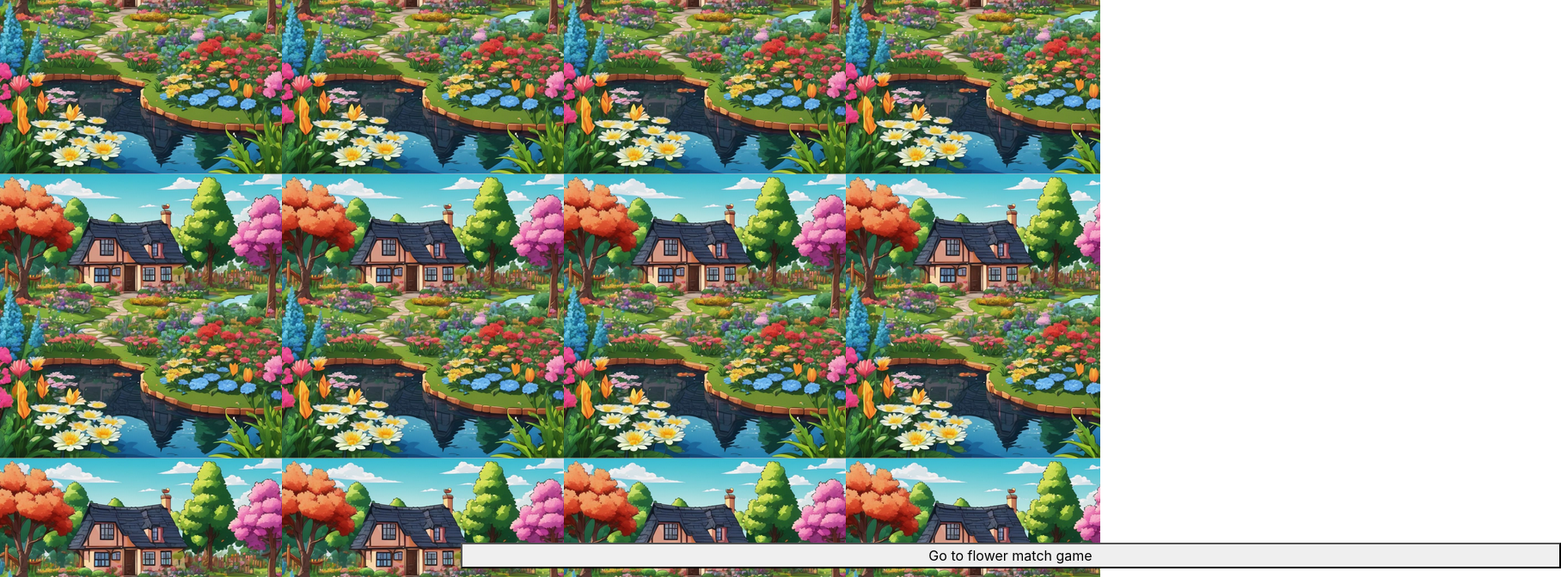
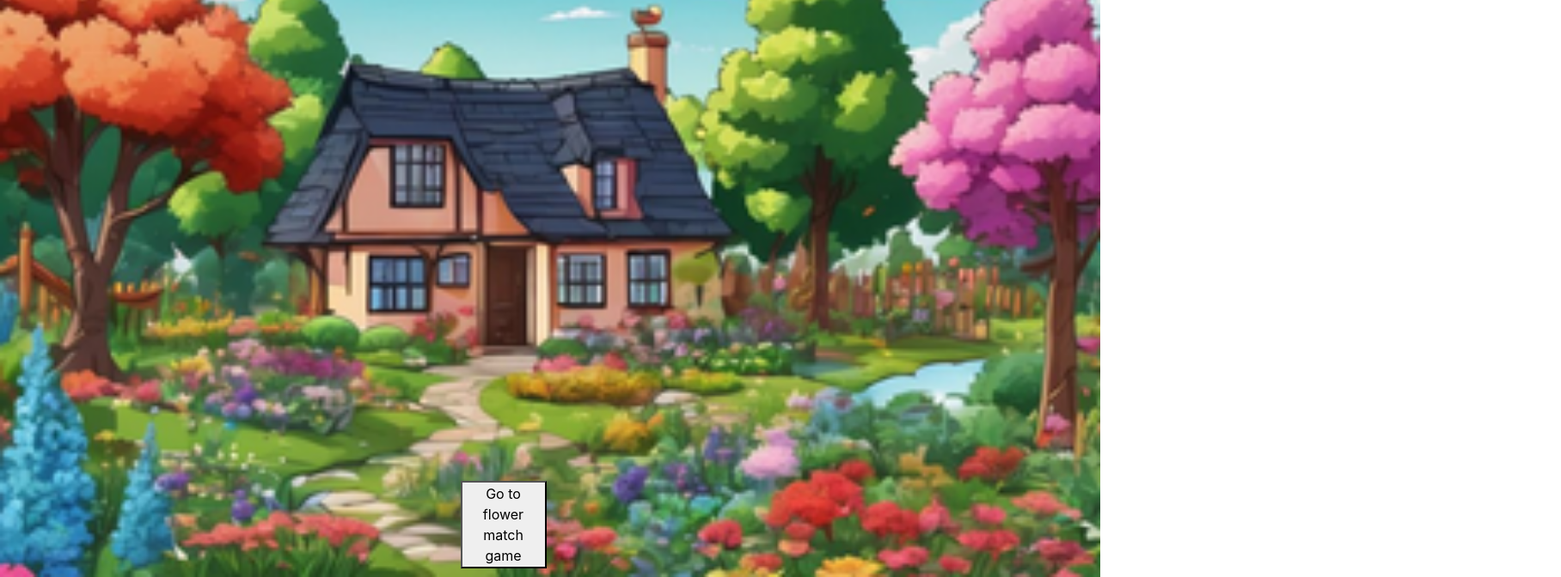
Before and after one commit to SmritiVM/Spectrum-World, a React (Create React App) app in the folder Website/spectrum/: page /spring in a window 1280 px wide. Shown: the part 128-800 px from the top of the page at 86% size, 1816 px wide, since content can reach past the window. Built offline with nearby package versions, Linux system fonts and the light colour scheme.

Commit message:
Spring page background attempt 1

```diff
--- a/Website/spectrum/src/spring/Spring.css
+++ b/Website/spectrum/src/spring/Spring.css
@@ -1,12 +1,16 @@
 .spring{
-    width: 100%;
     height: 100vh;
+    background-repeat: no-repeat;
+    background-size: cover;
+    background-attachment: fixed;
 
 
 }
+
 .next{
     position: absolute;
     bottom: 10px;
     left: 50%;
     margin-left: -104.5px;
+    width: 100px;
 }
--- a/Website/spectrum/src/spring/Spring.js
+++ b/Website/spectrum/src/spring/Spring.js
@@ -16,7 +16,10 @@ export default function Spring(){
             <h1>This is spring page</h1>
             </Row>
             <Row>
-            <button className = "next" onClick = {() => navigate("/flower")}>Go to flower match game</button>
+                <Col md = {11}><div></div></Col>
+                <Col>
+                <button className = "next" onClick = {() => navigate("/flower")}>Go to flower match game</button>
+                </Col>
             </Row>
         </Container>
     )
```
